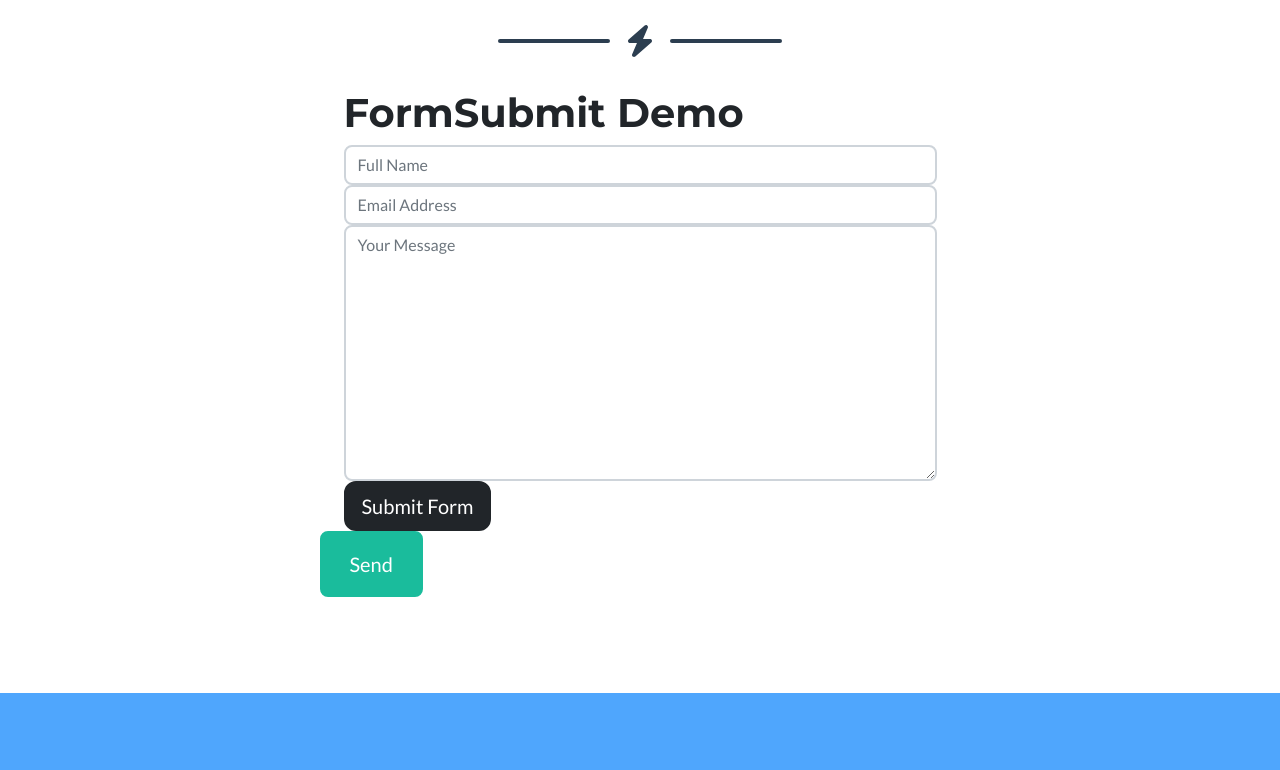
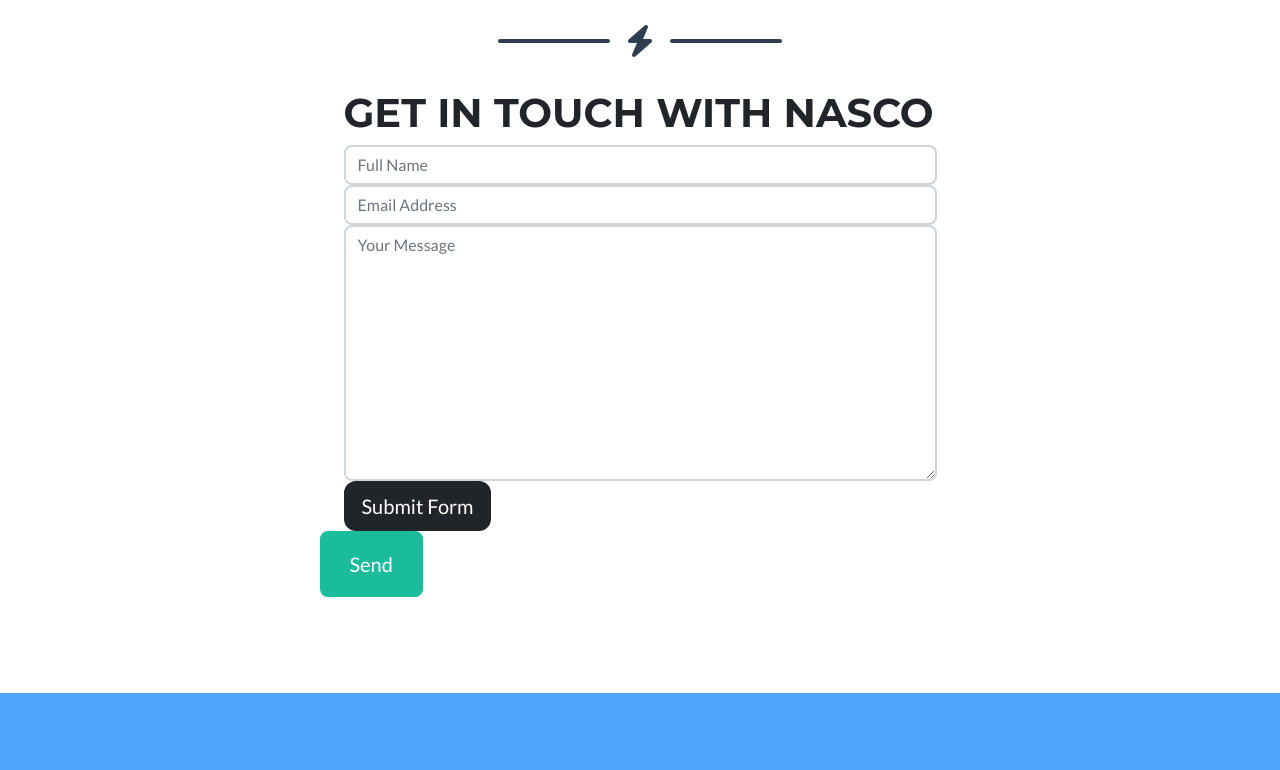
Before and after one commit to SulzTechBotanist/sulztechbotanist.github.io, a plain HTML site: page index.html in a window 1280 px wide. Shown: the part 1721-2491 px from the top of the page. Drawn offline with nearby package versions, Linux system fonts and the light colour scheme.

Commit message:
Update index.html

```diff
--- a/index.html
+++ b/index.html
@@ -157,7 +157,7 @@
                         <!-- https://startbootstrap.com/solution/contact-forms-->
                         <!-- to get an API token!-->
                        <div class="container">
-  <h1>FormSubmit Demo</h1>
+  <h1>GET IN TOUCH WITH NASCO</h1>
   <form target="_blank" action="https://formsubmit.co/lylesuleman@outlook.com" method="POST">
     <div class="form-group">
       <div class="form-row">
```
